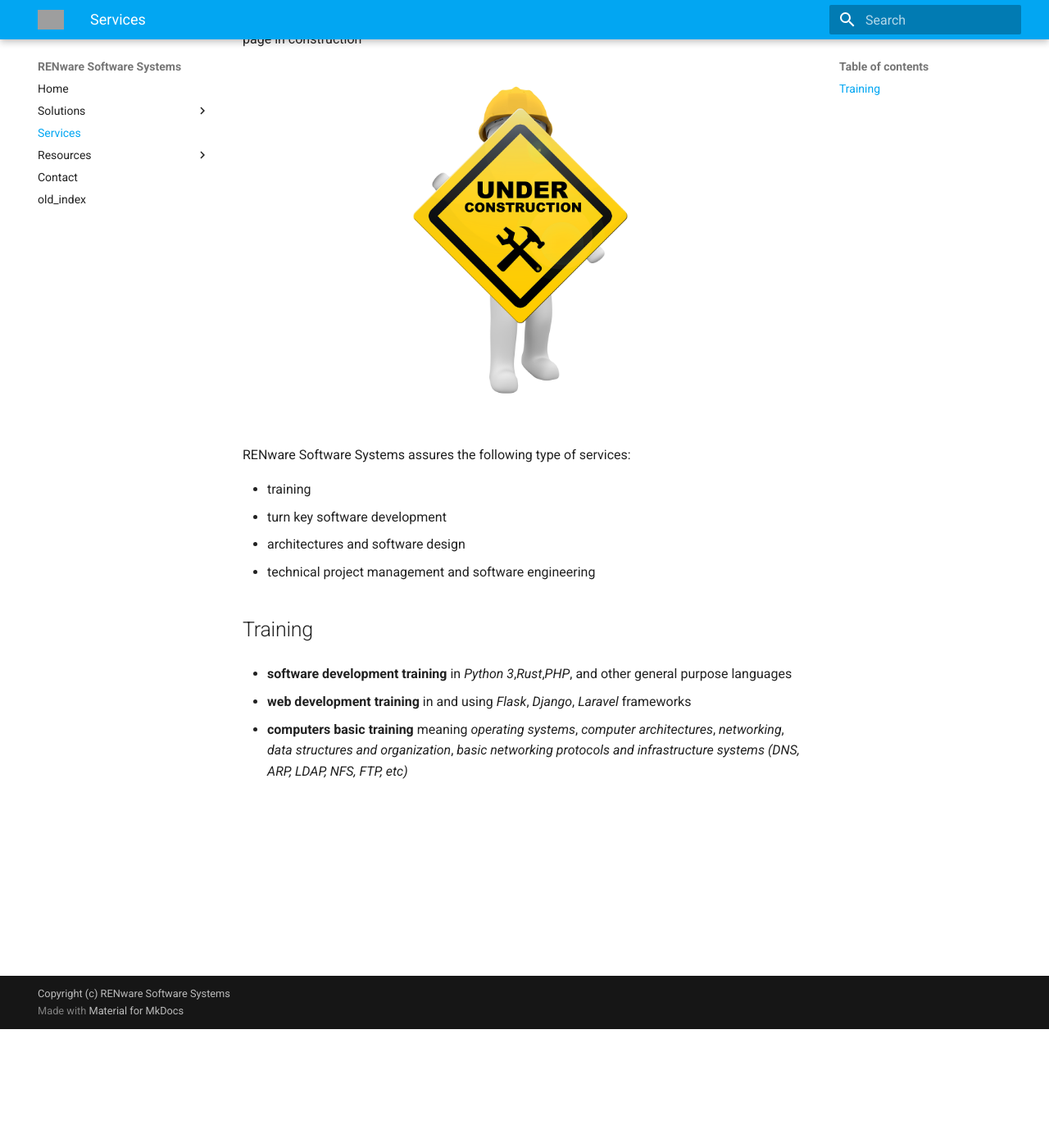
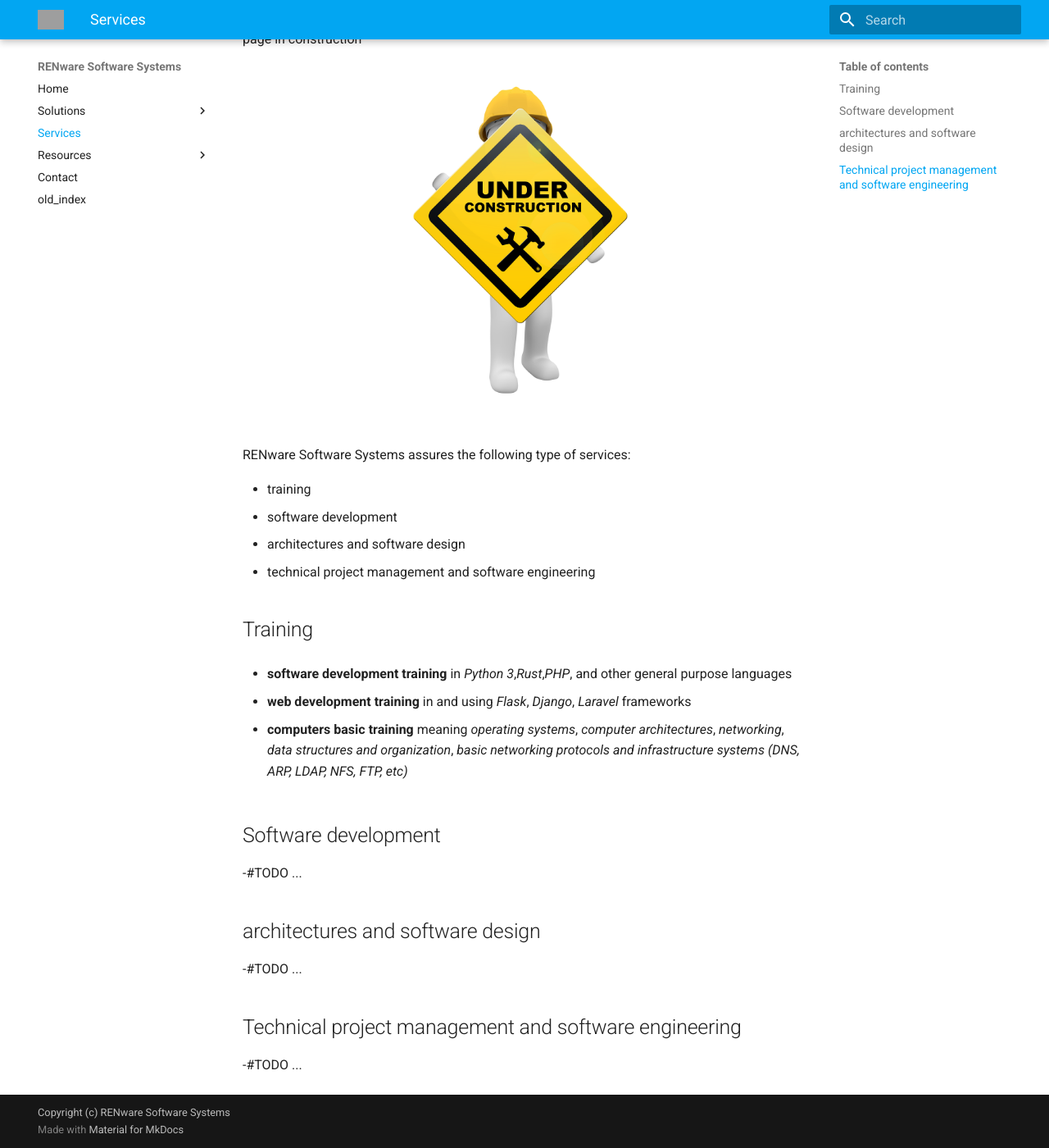
Before and after one commit to petre-renware/renpo, an MkDocs documentation site: the page built from doc_src/services.md, in a window 1280 px wide and 1400 px high, scrolled down 145 px. Shown: the whole window at 82% size. Built offline with MkDocs 1.6.1 and Material for MkDocs 9.7.7, drawn with Linux system fonts in a browser that asks for light colours; grey boxes are pictures that could not be loaded.

Commit message:
Update services.md

```diff
--- a/doc_src/services.md
+++ b/doc_src/services.md
@@ -6,7 +6,7 @@ page in construction
 RENware Software Systems assures the following type of services:
 
 * training
-* turn key software development
+* software development
 * architectures and software design
 * technical project management and software engineering
 
@@ -21,3 +21,27 @@ RENware Software Systems assures the following type of services:
 * **web development training** in and using *Flask*, *Django*, *Laravel* frameworks
 
 * **computers basic training** meaning *operating systems*, *computer architectures*, *networking*, *data structures and organization*, *basic networking protocols and infrastructure systems (DNS, ARP, LDAP, NFS, FTP, etc)*
+
+
+
+
+
+## Software development
+
+-#TODO ...
+
+
+
+
+
+## architectures and software design
+
+-#TODO ...
+
+
+
+
+
+## Technical project management and software engineering
+
+-#TODO ...
```
